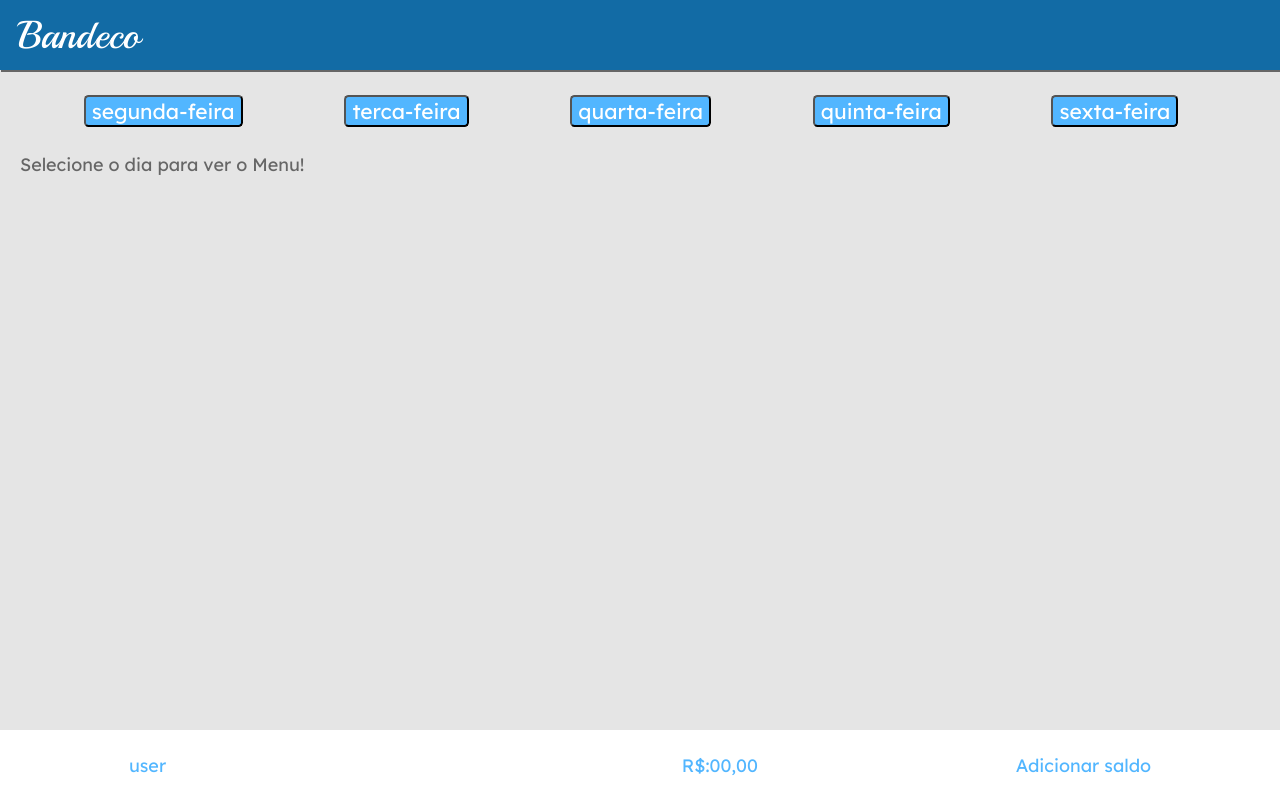
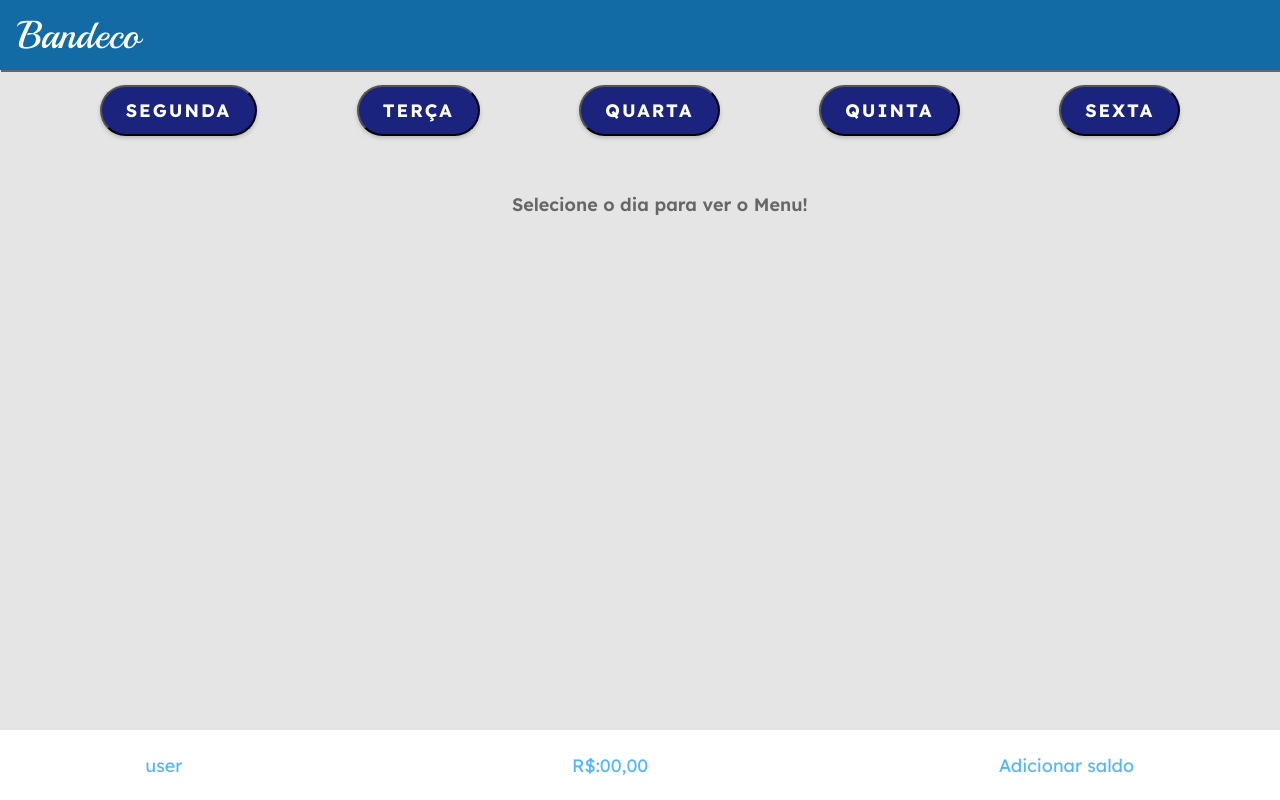
Before and after one commit to LucasLuiz01/Bandeco-Front, a React (Create React App) app: page /habitos in a window 1280 px wide. Built offline with nearby package versions, Linux system fonts and the light colour scheme; no server answers.

Commit message:
feat page menu

```diff
--- a/src/components/Navbar/index.js
+++ b/src/components/Navbar/index.js
@@ -1,4 +1,4 @@
 import { StyledNavbar } from "./styles"
 export default function Navbar (props){
-    return <StyledNavbar ><span>{props.text}</span></StyledNavbar>
+    return <StyledNavbar ><span>{props.text}</span><h1>{props.h1}</h1></StyledNavbar>
 }
--- a/src/components/Navbar/styles.js
+++ b/src/components/Navbar/styles.js
@@ -5,17 +5,20 @@ export const StyledNavbar = styled.div`
   width: 100%;
   background-color: #126ba5;
   display: flex;
-  justify-content: space-between;
   align-items: center;
   box-shadow: 1px 2px #666666;
   position: fixed;
   top: 0px;
-  img {
-    height: 51px;
-    width: 51px;
-    top: 9px;
-    border-radius: 98.5px;
-    margin-right: 18px;
+  h1 {
+    font-family: Playball;
+  font-size: 39px;
+  font-weight: 400;
+  line-height: 49px;
+  text-align: center;
+  padding-left: 18px;
+  color: #FFFFFF;
+  position: fixed;
+  width: 100%;
   }
   span{
     font-family: Playball;
--- a/src/components/NenhumMenu/styles.js
+++ b/src/components/NenhumMenu/styles.js
@@ -1,16 +1,17 @@
 import styled from "styled-components";
 export const StyledNenhum = styled.div`
-  width: 90%;
+  width: 60%;
   display: flex;
   align-items: center;
-  margin-left: 20px;
+  margin-left: auto;
+  margin-top: 40px;
 
 
   span {
     word-wrap: break-word;
     font-family: "Lexend Deca";
     font-style: normal;
-    font-weight: 400;
+    font-weight: 600;
     font-size: 17.976px;
     line-height: 22px;
     color: #666666;
--- a/src/pages/habits/index.js
+++ b/src/pages/habits/index.js
@@ -6,105 +6,242 @@ import { useState } from "react";
 import axios from "axios";
 import Context from "../Context";
 import { useContext, useEffect } from "react";
+import { useNavigate } from "react-router-dom";
+import { Link } from "react-router-dom";
 export default function Habits() {
   const { login } = useContext(Context);
-  const storedToken = localStorage.getItem('token');
-  console.log(login, "DADOS AQUI")
-  console.log("token", login)
+  const navigate = useNavigate();
+  const storedToken = localStorage.getItem("token");
+  console.log(login, "DADOS AQUI");
+  console.log("token", login);
   const [userCount, setUserCount] = useState({});
-  const [menu, setUserMenu] = useState({});
-  useEffect(()=>{
-    const url = `${BASE_URL}/userCount`
+  const [userMenu, setUserMenu] = useState({});
+  useEffect(() => {
+    const url = `${BASE_URL}/userCount`;
     const promisse = axios.get(url, {
-      headers:{
-        Authorization: `Bearer ${storedToken}`
-      }
-    })
-    promisse.then((sucess)=> {
-      setUserCount((sucess.data))
-    })
-    promisse.catch((err)=> {
-      console.log("Error", err.response.data)
-    })
-
-  }, [])
+      headers: {
+        Authorization: `Bearer ${storedToken}`,
+      },
+    });
+    promisse.then((sucess) => {
+      setUserCount(sucess.data);
+    });
+    promisse.catch((err) => {
+      console.log("Error", err.response.data);
+    });
+  }, [userMenu]);
 
   console.log("login", login);
 
   function add(dia) {
-    console.log(dia)
+    console.log(dia);
     const urls = `${BASE_URL}/menu/${dia}`;
-    console.log(urls,"AQQQUI")
-    const promisse = axios.get(urls)
-    promisse.then((sucess)=> {
-      setUserMenu((sucess.data))
-      console.log(sucess.data)
-    })
-    promisse.catch((err)=> {
-      console.log("Error", err.response.data)
-    })
+    console.log(urls, "AQQQUI");
+    const promisse = axios.get(urls);
+    promisse.then((sucess) => {
+      setUserMenu(sucess.data);
+      console.log(sucess.data);
+    });
+    promisse.catch((err) => {
+      setUserMenu({});
+      console.log("Error", err.response.data);
+    });
   }
-  if(!userCount.userId){
+  if (userMenu.length !== undefined) {
+    const almocoVeg = userMenu.find(
+      (objeto) => objeto.isVeg === true && objeto.isDinner === false
+    );
+    console.log(almocoVeg);
+    const almoco = userMenu.find(
+      (objeto) => objeto.isVeg === false && objeto.isDinner === false
+    );
+    const jantar = userMenu.find(
+      (objeto) => objeto.isVeg === false && objeto.isDinner === true
+    );
+    const jantarVeg = userMenu.find(
+      (objeto) => objeto.isVeg === true && objeto.isDinner === true
+    );
+    return (
+      <div style={{ background: "#E5E5E5", height: "100%" }}>
+        <Navbar text={"Bandeco"} h1={`${userMenu[0].date} `}/>
+        <Padding size={"huge"} />
+        <StyledAdd>
+        <button onClick={() => add("Segunda")}>Segunda</button>{" "}
+          <button onClick={() => add("Terça")}>Terça</button>{" "}
+          <button onClick={() => add("Quarta")}>Quarta</button>{" "}
+          <button onClick={() => add("Quinta")}>Quinta</button>{" "}
+          <button onClick={() => add("Sexta")}>Sexta</button>{" "}
+        </StyledAdd>
+        <Centralizar>
+          <StyledMenu>
+            <StyledDay>
+              <h1>ALMOCO</h1>
+              <h2>Proteina : {almoco.protein}</h2>
+              <p>ARROZ E FEIJÃO</p>
+              <p>Complemento : {almoco.complement}</p>
+              <p>Salada : {almoco.salad}</p>
+              <p>Sobremesa : {almoco.dessert}</p>
+              <p>Suco : {almoco.juice}</p>
+              <p>Observações: : {almoco.comments}</p>
+            </StyledDay>
+            <StyledDay>
+              <h1>ALMOCO-VEGANO</h1>
+              <h2>Proteina : {almocoVeg.protein}</h2>
+              <p>ARROZ E FEIJÃO</p>
+              <p>Complemento : {almocoVeg.complement}</p>
+              <p>Salada : {almocoVeg.salad}</p>
+              <p>Sobremesa : {almocoVeg.dessert}</p>
+              <p>Suco : {almocoVeg.juice}</p>
+
+              <p>Observações: : {almocoVeg.comments}</p>
+            </StyledDay>
+          </StyledMenu>
+        </Centralizar>
+        <Centralizar>
+   <StyledMenu>
+     <StyledDay>
+       <h1>JANTAR</h1>
+       <h2>Proteina : {jantar.protein}</h2>
+       <p>ARROZ E FEIJÃO</p>
+       <p>Complemento : {jantar.complement}</p>
+       <p>Salada : {jantar.salad}</p>
+       <p>Sobremesa : {jantar.dessert}</p>
+       <p>Suco : {jantar.juice}</p>
+       <p>Observações: : {jantar.comments}</p>
+     </StyledDay>
+     <StyledDay>
+       <h1>JANTAR-VEGANO</h1>
+       <h2>Proteina : {jantarVeg.protein}</h2>
+       <p>ARROZ E FEIJÃO</p>
+       <p>Complemento : {jantarVeg.complement}</p>
+       <p>Salada : {jantarVeg.salad}</p>
+       <p>Sobremesa : {jantarVeg.dessert}</p>
+       <p>Suco : {jantarVeg.juice}</p>
+       <p>Observações: : {jantarVeg.comments}</p>
+     </StyledDay>
+   </StyledMenu>
+ </Centralizar>
+ <div style={ {height:130}}>
+        <Footer>
+          <div style={{ width: 136 }}>
+            <TextHH text={userCount.User.name} />
+          </div>
+          <div style={{ width: 136 }}>
+            <TextHH text={`R$ ${userCount.balance},00`} />
+          </div>
+          <div style={{ width: 136 }}>
+          <StyledLink to='/historico'>
+            <TextHH text={"Adicionar saldo"} />
+            </StyledLink>
+          </div>
+        </Footer>
+        </div>
+      </div>
+    );
+  }
+  if (!userCount.userId) {
     return (
       <div style={{ background: "#E5E5E5", height: "100vh" }}>
-        <Navbar
-          text={"Bandeco"}
-        />
+        <Navbar text={"Bandeco"} />
         <Padding size={"huge"} />
         <StyledAdd>
-           <button onClick={add}>segunda-feira</button>{" "}
-           <button onClick={add}>terca-feira</button>{" "}
-           <button onClick={add}>quarta-feira</button>{" "}
-           <button onClick={add}>quinta-feira</button>{" "}
-           <button onClick={add}>sexta-feira</button>{" "}
+        <button onClick={() => add("Segunda")}>Segunda</button>{" "}
+          <button onClick={() => add("Terça")}>Terça</button>{" "}
+          <button onClick={() => add("Quarta")}>Quarta</button>{" "}
+          <button onClick={() => add("Quinta")}>Quinta</button>{" "}
+          <button onClick={() => add("Sexta")}>Sexta</button>{" "}
         </StyledAdd>
 
         <NenhumMenu />
 
         <Footer>
+          <div style={{ width: 136 }}>
             <TextHH text={"user"} />
-          <div
-            style={{ width: 91, height: 91, position: "fixed", bottom: "10px" }}
-          >
           </div>
-          <TextHH />
+          <div style={{ width: 136 }}>
             <TextHH text={"R$:00,00"} />
+          </div>
+          <div style={{ width: 136 }}>
+          <StyledLink to='/historico'>
             <TextHH text={"Adicionar saldo"} />
+            </StyledLink>
+          </div>
         </Footer>
       </div>
     );
-  }else{
+  } else {
     return (
       <div style={{ background: "#E5E5E5", height: "100vh" }}>
-        <Navbar
-          text={"Bandeco"}
-        />
+        <Navbar text={"Bandeco"} />
         <Padding size={"huge"} />
         <StyledAdd>
-           <button onClick={() => add('Segunda-Feira')}>Segunda-Feira</button>{" "}
-           <button onClick={() => add('Terca-Feira')}>Terca-Feira</button>{" "}
-           <button onClick={() => add('Quarta-Feira')}>Quarta-Feira</button>{" "}
-           <button onClick={() => add('Quinta-feira')}>Quinta-feira</button>{" "}
-           <button onClick={() => add('Sexta-Feira')}>Sexta-Feira</button>{" "}
+          <button onClick={() => add("Segunda")}>Segunda</button>{" "}
+          <button onClick={() => add("Terça")}>Terça</button>{" "}
+          <button onClick={() => add("Quarta")}>Quarta</button>{" "}
+          <button onClick={() => add("Quinta")}>Quinta</button>{" "}
+          <button onClick={() => add("Sexta")}>Sexta</button>{" "}
         </StyledAdd>
 
         <NenhumMenu />
 
         <Footer>
+          <div style={{ width: 136 }}>
             <TextHH text={userCount.User.name} />
-          <div
-            style={{ width: 91, height: 91, position: "fixed", bottom: "10px" }}
-          >
           </div>
-          <TextHH />
+          <div style={{ width: 136 }}>
             <TextHH text={`R$ ${userCount.balance},00`} />
+          </div>
+          <div style={{ width: 136 }}>
+          <StyledLink to='/historico'>
             <TextHH text={"Adicionar saldo"} />
+            </StyledLink>
+          </div>
         </Footer>
       </div>
     );
   }
-
 }
+const Centralizar = styled.div`
+  display: flex;
+  justify-content: center;
+`;
+const StyledMenu = styled.div`
+  width: 60%;
+  height: auto;
+  display: flex;
+  justify-content: space-between;
+  margin-top: 20px;
+`;
+const StyledDay = styled.div`
+  width: 50%;
+  height: 100%;
+  h1 {
+    text-align: center;
+    font-family: "Lexend Deca";
+    font-style: normal;
+    font-weight: 600;
+    font-size: 20px;
+    line-height: 29px;
+    color: black;
+  }
+  h2 {
+    font-family: "Lexend Deca";
+    font-style: normal;
+    font-weight: 600;
+    font-size: 18.976px;
+    line-height: 29px;
+    color: black;
+  }
+  p {
+    max-width: 400px;
+    font-family: "Lexend Deca";
+    font-style: normal;
+    font-weight: 400;
+    font-size: 18.976px;
+    line-height: 29px;
+    color: black;
+  }
+`;
 const StyledBox = styled.div`
   width: 340px;
   height: 180px;
@@ -129,20 +266,21 @@ const StyledAdd = styled.div`
     margin-left: 18px;
   }
   button {
-    margin-right: 18px;
-    width: auto;
-    height: auto;
-    background: #52b6ff;
-    border-radius: 4.63636px;
+    display: inline-block;
+  padding: 12px 24px;
+  border-radius: 50px;
   font-family: "Lexend Deca";
-    display: flex;
-    align-items: center;
-    justify-content: center;
-    font-style: normal;
-    font-weight: 400;
-    font-size: 20.976px;
+  font-size: 18px;
+  font-weight: bold;
+  text-transform: uppercase;
+  letter-spacing: 2px;
   color: #ffffff;
+  background-color: #1A237E;
+  box-shadow: 0px 2px 4px rgba(0, 0, 0, 0.2);
+  transition: background-color 0.3s ease-in-out;
+
   }
+
 `;
 const StyledInput = styled.input`
   height: 45px;
@@ -179,41 +317,21 @@ const InputCheck = styled.div`
   color: ${(props) => props.color};
   margin-left: 4px;
 `;
-const Dias = styled.div`
-  display: flex;
-  margin-left: 13px;
-  margin-top: 8px;
+const StyledLink = styled(Link)`
+  position: relative;
+  text-decoration: none;
+  color: inherit;
+
+  &:hover:before {
+    content: '';
+    position: absolute;
+    top: 50%;
+    right: -10px;
+    width: 0;
+    height: 0;
+    border-top: 10px solid transparent;
+    border-bottom: 10px solid transparent;
+    border-right: 10px solid #126ba5;
+    transform: translateY(-50%);
+  }
 `;
-const Cancelar = styled.div`
-  font-family: "Lexend Deca";
-  font-style: normal;
-  font-weight: 400;
-  font-size: 15.976px;
-  line-height: 20px;
-  text-align: center;
-  color: #52b6ff;
-  margin-right: 23px;
-`;
-const Confirma = styled.button`
-  width: 84px;
-  height: 35px;
-  background: #52b6ff;
-  border-radius: 4.63636px;
-  font-family: "Lexend Deca";
-  font-style: normal;
-  font-weight: 400;
-  font-size: 15.976px;
-  line-height: 20px;
-  text-align: center;
-  color: #ffffff;
-`;
-const Botoes = styled.div`
-  display: flex;
-  justify-content: flex-end;
-  align-items: center;
-  margin-right: 20px;
-  margin-top: 26px;
-`;
-const Aparecer = styled.div`
-display: "none";
-`
```
Lines whose indentation alone changed are shown as unchanged.
